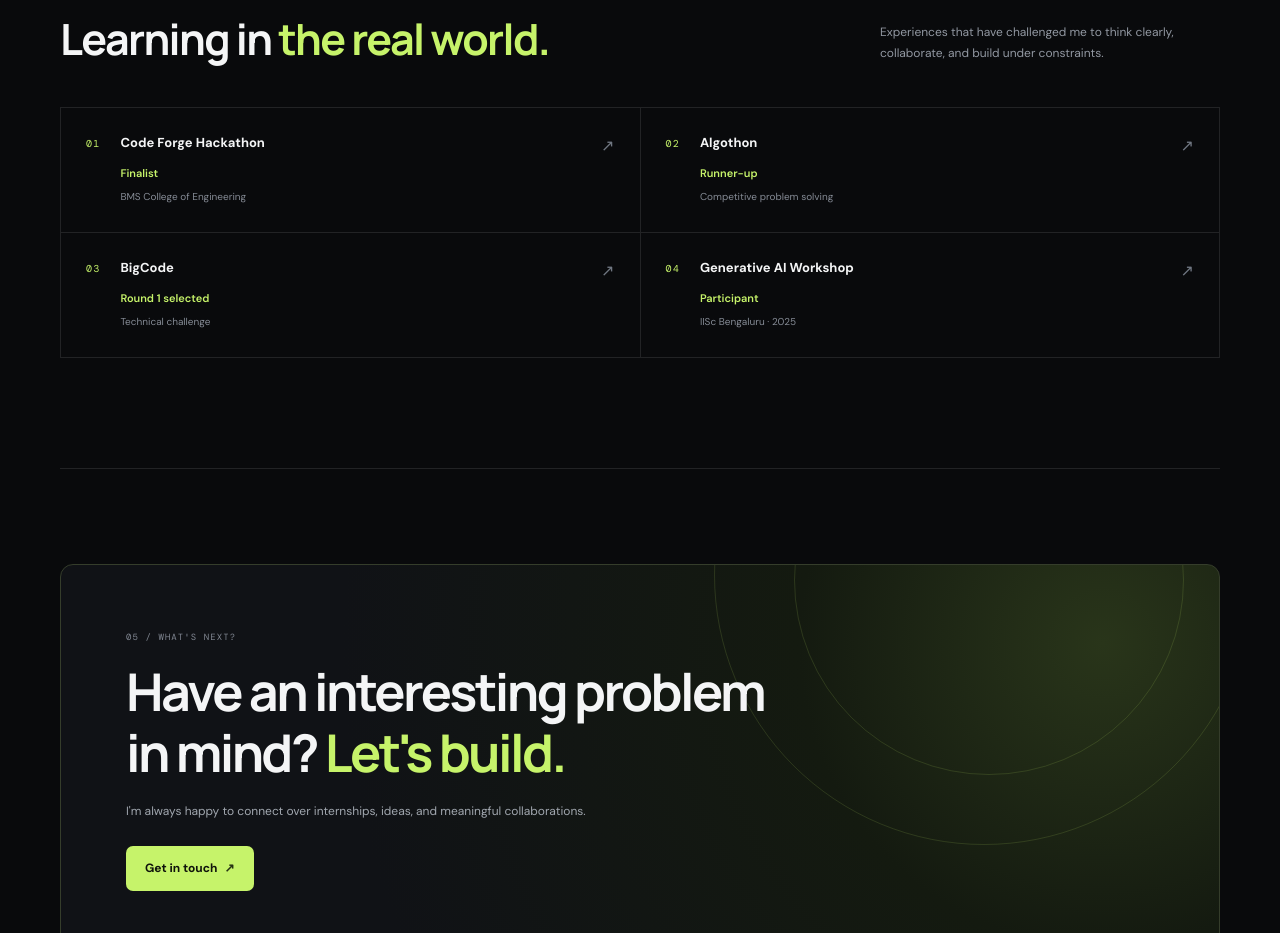
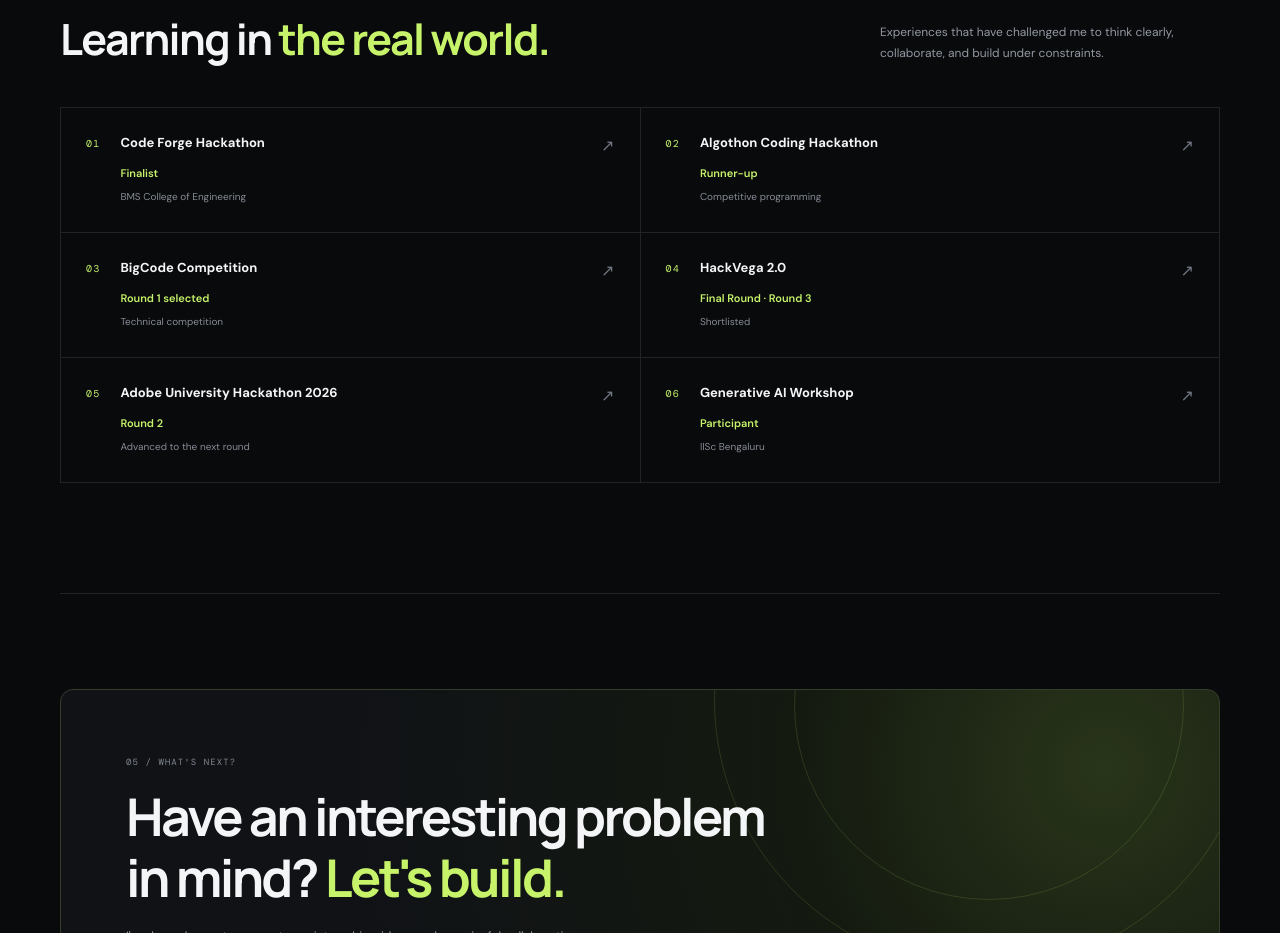
Before and after one commit to Naincy33/PORTFOLIO, a Next.js app: page / in a window 1280 px wide. Shown: the part 4500-5433 px from the top of the page. Built offline with nearby package versions, Linux system fonts and the light colour scheme.

Commit message:
Add latest resume achievements

```diff
--- a/app/page.js
+++ b/app/page.js
@@ -10,27 +10,13 @@ const highlights = [
 ];
 
 const achievements = [
-  {
-    title: "Code Forge Hackathon",
-    detail: "Finalist",
-    note: "BMS College of Engineering",
-  },
-  {
-    title: "Algothon",
-    detail: "Runner-up",
-    note: "Competitive problem solving",
-  },
-  {
-    title: "BigCode",
-    detail: "Round 1 selected",
-    note: "Technical challenge",
-  },
-  {
-    title: "Generative AI Workshop",
-    detail: "Participant",
-    note: "IISc Bengaluru · 2025",
-  },
-];
+  { title: "Code Forge Hackathon", detail: "Finalist", note: "BMS College of Engineering" },
+  { title: "Algothon Coding Hackathon", detail: "Runner-up", note: "Competitive programming" },
+  { title: "BigCode Competition", detail: "Round 1 selected", note: "Technical competition" },
+  { title: "HackVega 2.0", detail: "Final Round · Round 3", note: "Shortlisted" },
+  { title: "Adobe University Hackathon 2026", detail: "Round 2", note: "Advanced to the next round" },
+  { title: "Generative AI Workshop", detail: "Participant", note: "IISc Bengaluru" },
+]
 
 export default function Home() {
   return (
```
